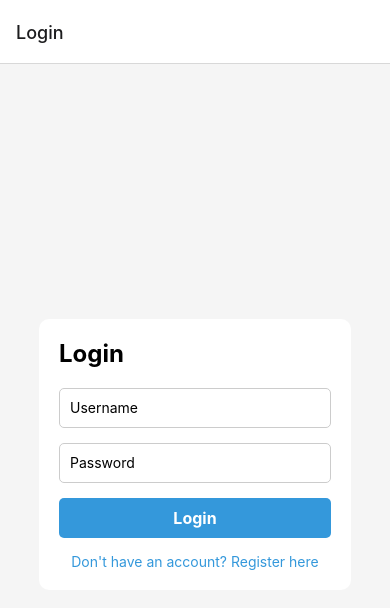
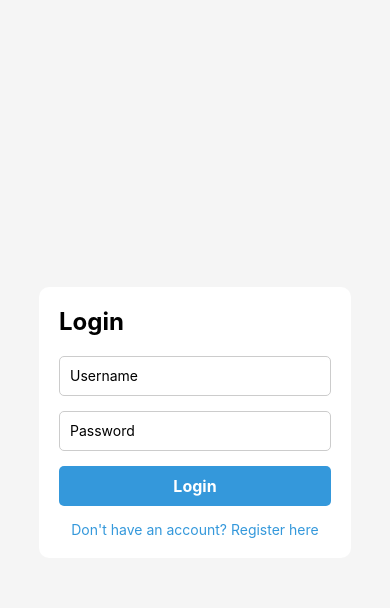
Before and after one commit to arulabdulaziz/basic-rn-otp, a React Native app: screen /Login in a window 390 px wide. Shown: the top 608 px of the page. Built offline with nearby package versions, Linux system fonts and the light colour scheme.

Commit message:
init login

```diff
--- a/App.js
+++ b/App.js
@@ -8,18 +8,22 @@ import Login from "./src/screens/Login";
 export default function App() {
   const Stack = createStackNavigator();
 
+  const optionScreens = {
+    headerShown: false,
+  };
+
   return (
     <NavigationContainer>
       <Stack.Navigator>
         <Stack.Screen
           name="Login"
           component={Login}
-          option={{ title: "Login" }}
+          options={optionScreens}
         />
         <Stack.Screen
           name="Register"
           component={Register}
-          option={{ title: "Register" }}
+          options={optionScreens}
         />
       </Stack.Navigator>
     </NavigationContainer>
--- a/src/screens/Login/Login.js
+++ b/src/screens/Login/Login.js
@@ -19,9 +19,7 @@ const LoginScreen = ({ navigation }) => {
   };
 
   const handleRegister = () => {
-    // Navigate to the registration screen (you need to implement navigation)
-    // For example, using React Navigation: navigation.navigate('Register');
-    console.log("Navigate to registration screen");
+    navigation.navigate('Register');
   };
 
   return (
```
